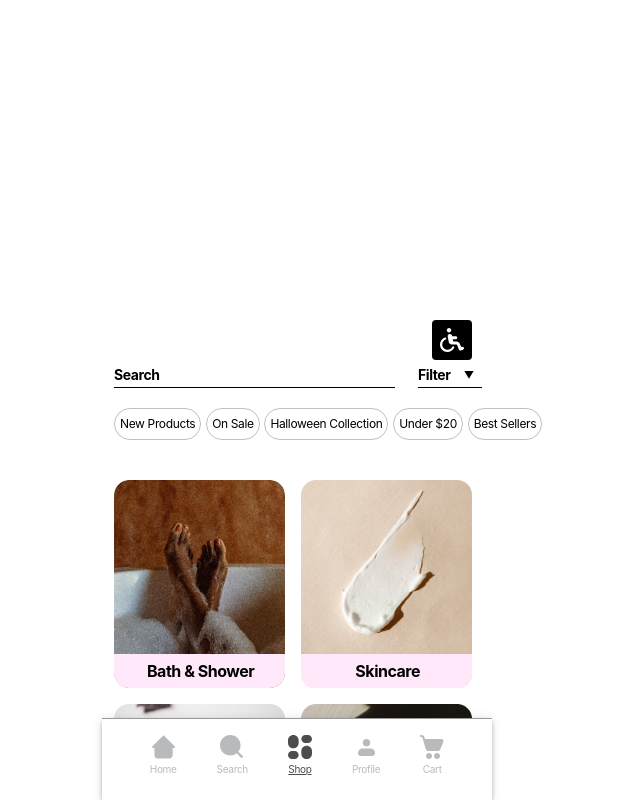
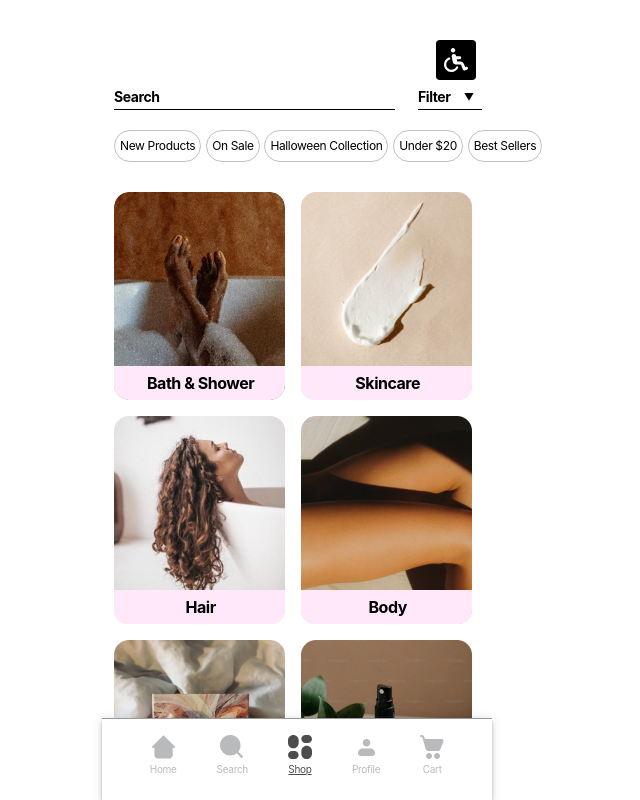
Before and after one commit to christopher-leggatt/lush-industry-project-team-1-client, a React (Create React App) app: page /categoryfeed in a window 1280 px wide. Shown: the top 800 px of the page, without its empty margins (343-983 px from the left). Built offline with nearby package versions, Linux system fonts and the light colour scheme; a web font is replaced by a local one.

Commit message:
fixing error

```diff
--- a/src/pages/CategoryFeed/_CategoryFeed.scss
+++ b/src/pages/CategoryFeed/_CategoryFeed.scss
@@ -4,6 +4,7 @@
 .category {
   @include axial-padding(x, 12px, 12px);
   width: 390px;
+  height: 80vh;
   margin-bottom: $navbar-offset;
   display: flex;
   flex-direction: column;
@@ -41,8 +42,8 @@
   all: unset;
   //   margin-left: 20rem;
   position: absolute;
-  top: calc(50% - 80px);
-  left: calc(50% + 135px);
+  top: calc(50% - 360px);
+  left: calc(50% + 139px);
   width: 2.5rem;
   height: 2.5rem;
   cursor: pointer;
@@ -84,12 +85,11 @@
 }
 .categoryfeed--inner {
   position: absolute;
-    top: 30rem;
+  top: 12rem;
   width: 25rem;
-    height: 32.63rem;
+  height: 38rem;
   overflow-y: auto;
   text-align: center;
-
 }
 
 .selection-field {
@@ -196,7 +196,6 @@
   height: 0.06rem;
 }
 
-
 .protoci-category-feed {
   position: relative;
   background-color: #fafafa;
```
Lines whose indentation alone changed are shown as unchanged.
